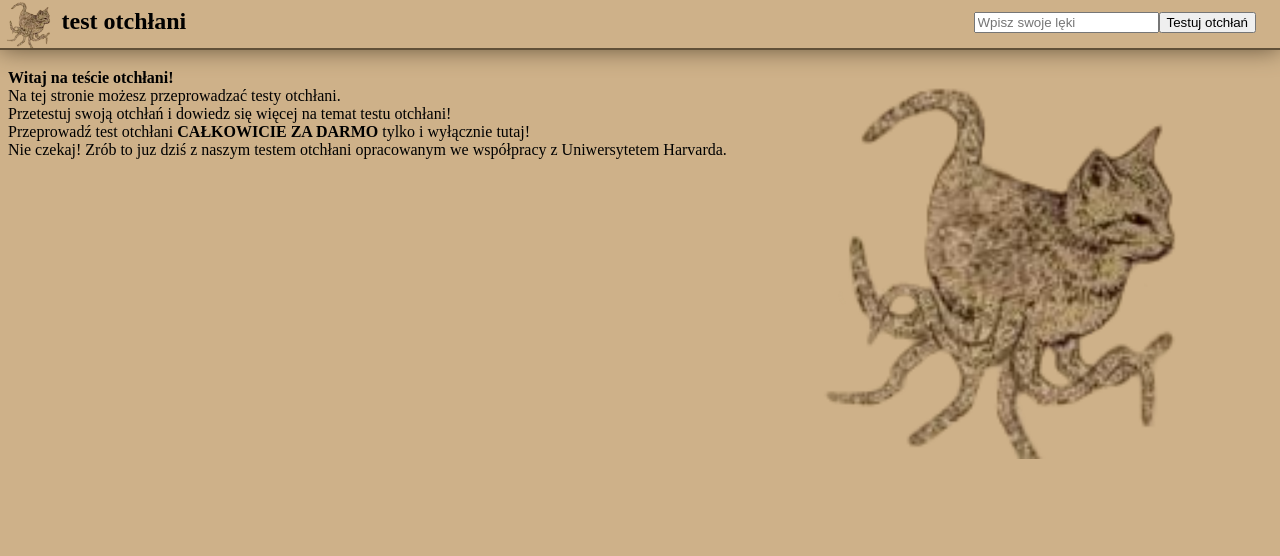
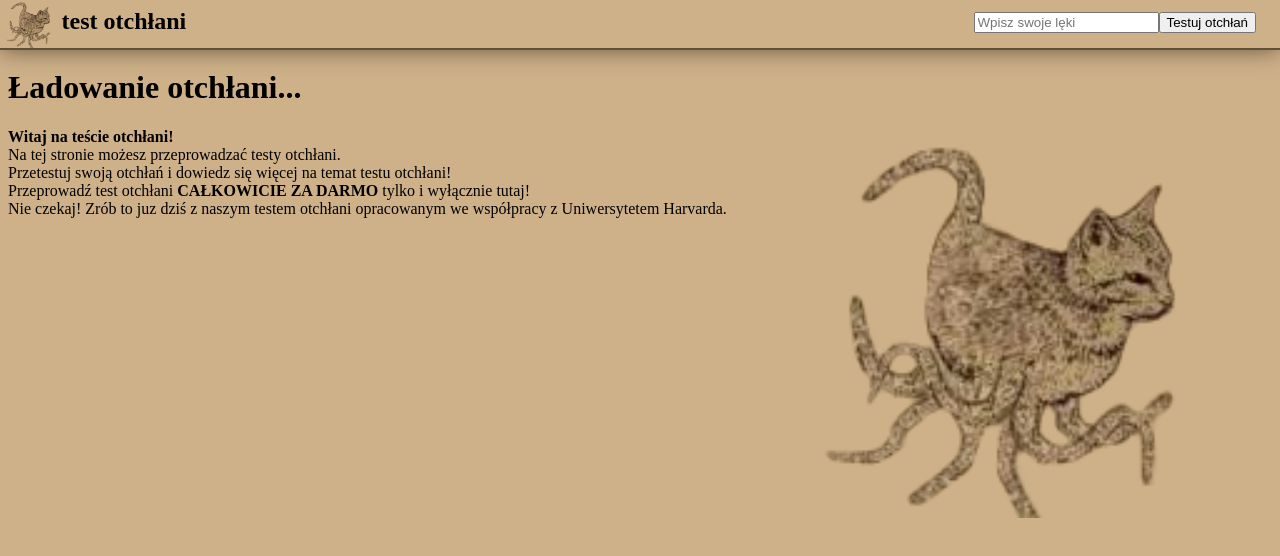
Before and after one commit to JaneqUWU/test-otchlani, a plain HTML site: page index.html in a window 1280 px wide. Both pictures are taken after a click on the button "Testuj otchłań". Drawn offline with nearby package versions, Linux system fonts and the light colour scheme; a web font is replaced by a local one.

Commit message:
Update index.html

```diff
--- a/index.html
+++ b/index.html
@@ -201,6 +201,7 @@
       });
 	  }
     async function generujTekst() {
+	    document.getElementById('tytul').textContent = 'Ładowanie otchłani...';
       const seed = document.getElementById('seed').value || 'default';
       const rng = new Math.seedrandom(seed);
       const res = await fetch('slowa.json');
```
